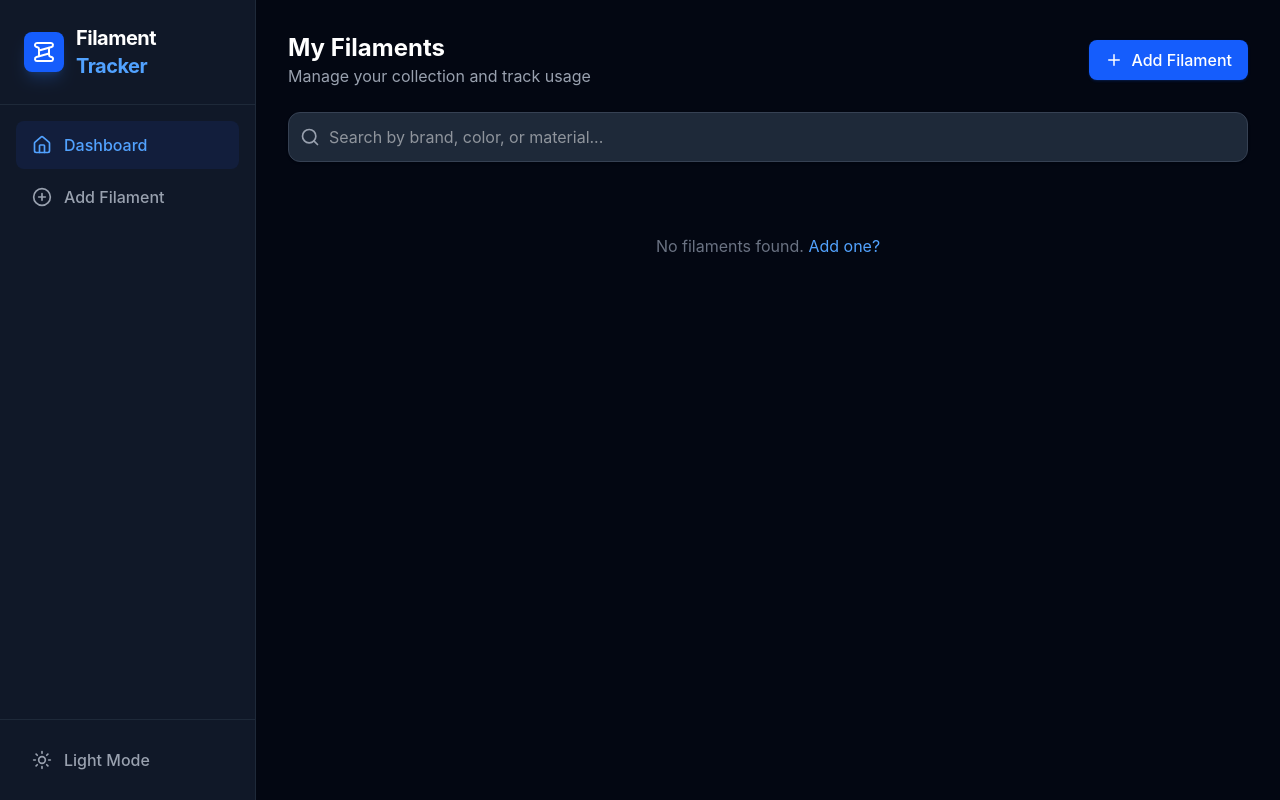
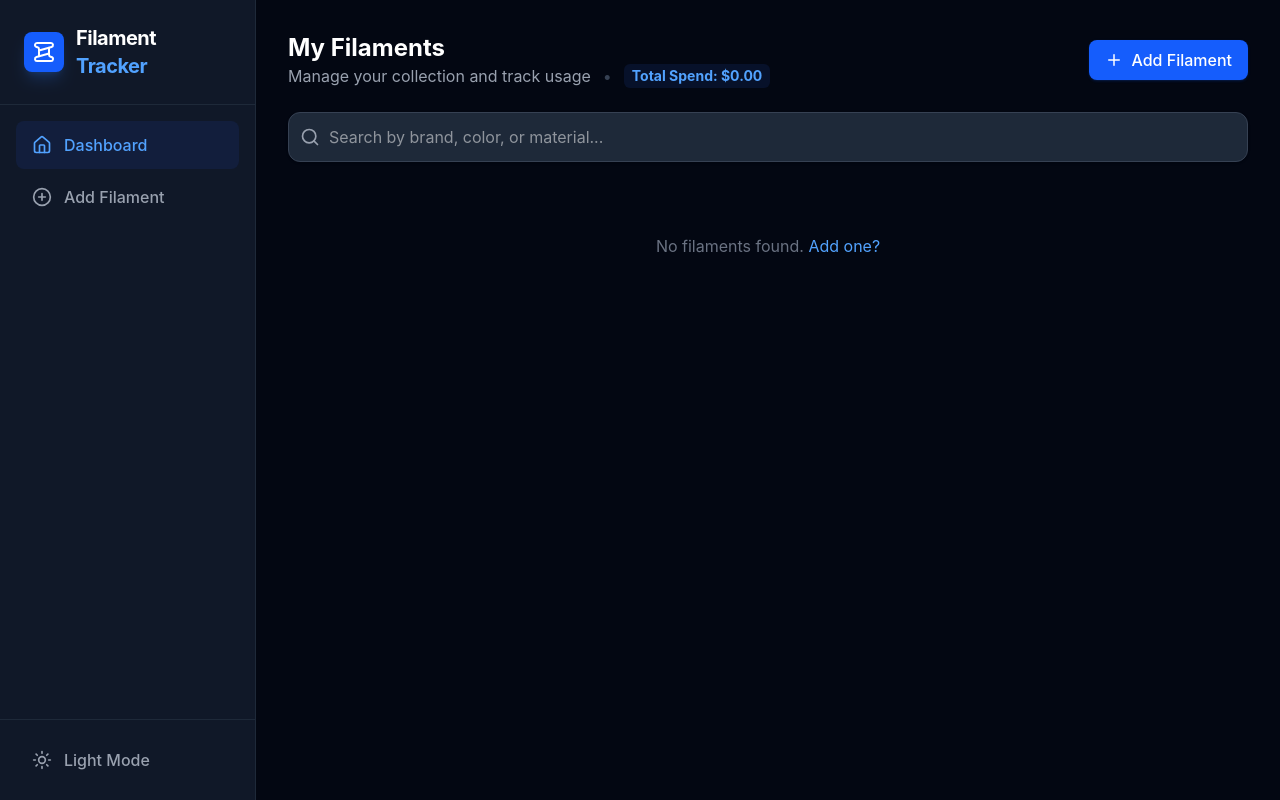
Before and after one commit to abduznik/filament-tracker, a React (Vite) app: page / in a window 1280 px wide. Built offline with nearby package versions, Linux system fonts and the light colour scheme.

Commit message:
feat: display total spend on dashboard (#21)

```diff
--- a/src/pages/Dashboard.tsx
+++ b/src/pages/Dashboard.tsx
@@ -19,12 +19,20 @@ export const Dashboard: React.FC = () => {
     f.material.toLowerCase().includes(search.toLowerCase())
   );
 
+  const totalSpend = filaments.reduce((sum, f) => sum + (f.cost || 0), 0);
+
   return (
     <div className="space-y-6">
       <div className="flex flex-col sm:flex-row sm:items-center justify-between gap-4">
         <div>
           <h2 className="text-2xl font-bold text-gray-800 dark:text-white">My Filaments</h2>
-          <p className="text-gray-500 dark:text-gray-400">Manage your collection and track usage</p>
+          <div className="flex flex-wrap items-center gap-x-3 gap-y-1">
+            <p className="text-gray-500 dark:text-gray-400">Manage your collection and track usage</p>
+            <span className="hidden sm:inline text-gray-300 dark:text-gray-700">•</span>
+            <div className="text-sm font-bold text-blue-600 dark:text-blue-400 bg-blue-50 dark:bg-blue-900/20 px-2 py-0.5 rounded-md">
+              Total Spend: {totalSpend.toLocaleString('en-US', { style: 'currency', currency: 'USD' })}
+            </div>
+          </div>
         </div>
         <Link
           to="/add"
```
